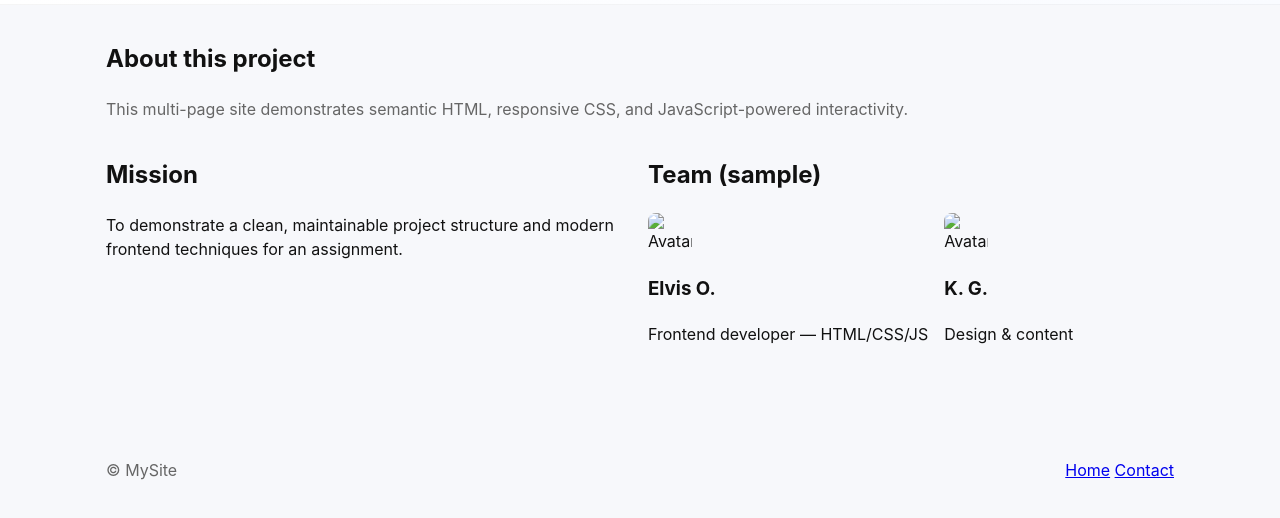
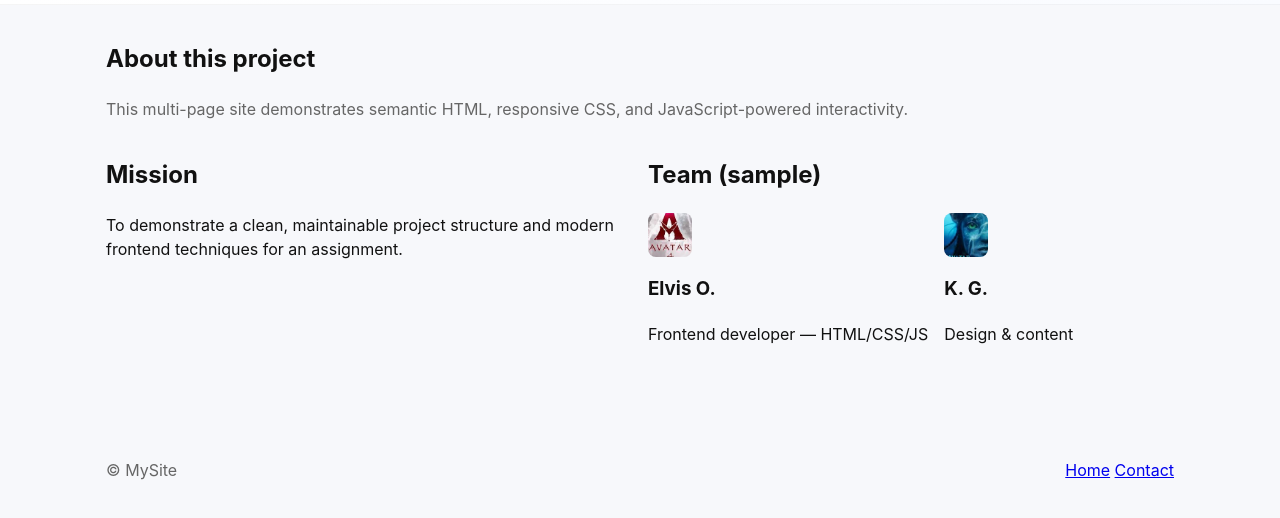
Before and after one commit to elvisodanga7/Final-Project, a plain HTML site: page about.html in a window 1280 px wide. Shown: the part 68-586 px from the top of the page. Drawn offline with Linux system fonts and the light colour scheme.

Commit message:
Update about.html

```diff
--- a/about.html
+++ b/about.html
@@ -40,12 +40,12 @@
         <h2>Team (sample)</h2>
         <div class="team-grid">
           <div class="member">
-            <img src="images/avatar-1.jpg" alt="Avatar of developer" />
+            <img src="avata-1.jpeg" alt="Avatar of developer" />
             <h3>Elvis O.</h3>
             <p>Frontend developer — HTML/CSS/JS</p>
           </div>
           <div class="member">
-            <img src="images/avatar-2.jpg" alt="Avatar of designer" />
+            <img src="avata-2.jpeg" alt="Avatar of designer" />
             <h3>K. G.</h3>
             <p>Design & content</p>
           </div>
```
